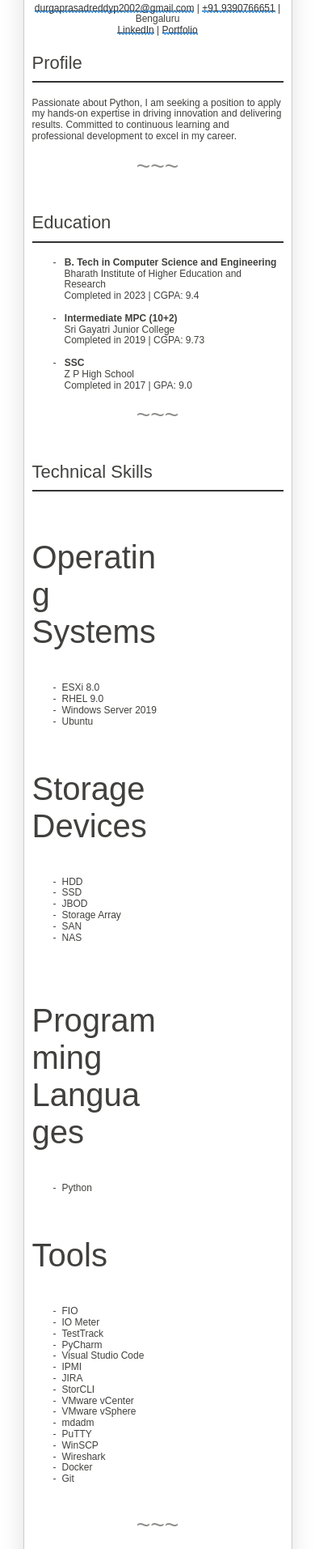
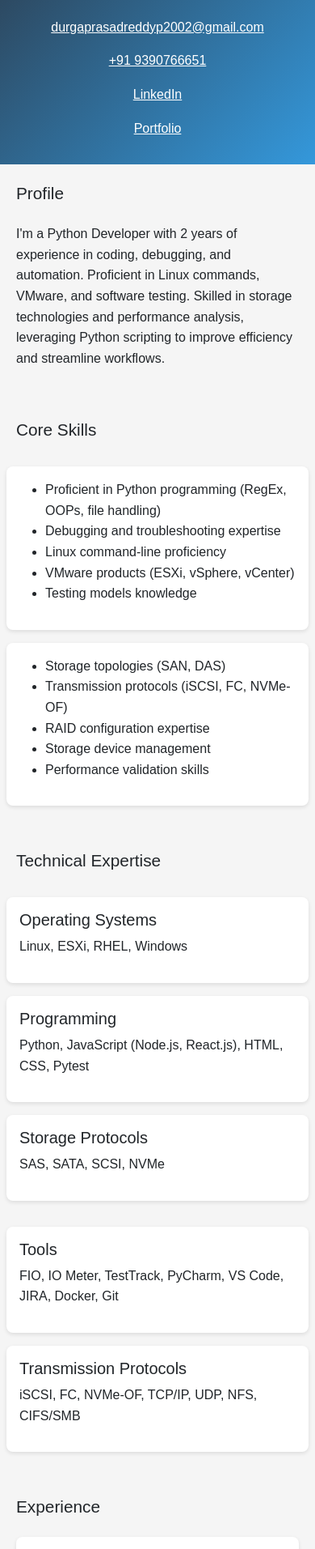
Before and after one commit to Durgareddyp/durga, a plain HTML site: page index.html in a window 390 px wide. Shown: the part 87-2000 px from the top of the page at 81% size. Drawn offline with nearby package versions, Linux system fonts and the light colour scheme; a web font is replaced by a local one.

Commit message:
Update index.html

```diff
--- a/index.html
+++ b/index.html
@@ -1,300 +1,213 @@
 <!DOCTYPE html>
 <html lang="en">
 <head>
-    <meta charset="UTF-8" />
-    <meta name="viewport" content="width=device-width, initial-scale=1.0" />
+    <meta charset="UTF-8">
+    <meta name="viewport" content="width=device-width, initial-scale=1.0">
     <title>P Durga Prasad Reddy - Portfolio</title>
-    <link
-      rel="stylesheet"
-      href="https://unpkg.com/papercss@1.9.2/dist/paper.min.css"
-    />
+    <!-- Bootstrap CSS -->
+    <link href="https://cdn.jsdelivr.net/npm/bootstrap@5.3.0/dist/css/bootstrap.min.css" rel="stylesheet">
+    <!-- Custom CSS -->
     <style>
         body {
-        padding: 20px;
+            font-family: 'Arial', sans-serif;
+            line-height: 1.6;
+            background-color: #f5f5f5;
+        }
+        .header-section {
+            background: linear-gradient(135deg, #2c3e50, #3498db);
+            color: white;
+            padding: 2rem 1rem;
         }
         .section {
-        margin-bottom: 40px;
+            padding: 2rem 1rem;
         }
-      .section h2 {
-        border-bottom: 2px solid #333;
-        padding-bottom: 10px;
+        .skill-card {
+            background: white;
+            padding: 1rem;
+            border-radius: 8px;
+            box-shadow: 0 2px 5px rgba(0,0,0,0.1);
+            margin: 0.5rem 0;
         }
-      .contact-info a {
-        color: #333;
-        text-decoration: none;
+        .experience-card {
+            background: white;
+            padding: 1.5rem;
+            border-radius: 8px;
+            box-shadow: 0 2px 5px rgba(0,0,0,0.1);
+            margin-bottom: 1rem;
         }
-      .contact-info a:hover {
-        text-decoration: underline;
-      }
-      footer {
-        text-align: center;
-        margin-top: 40px;
+        .contact-links a {
+            display: inline-block;
+            margin: 0.5rem;
         }
 
-      /* Responsive Design for Mobile Devices */
+        /* Mobile-specific styles */
         @media (max-width: 768px) {
-        body {
-          padding: 10px;
+            .header-section {
+                padding: 1.5rem 0.5rem;
             }
-        h1 {
-          font-size: 38px;
+            .header-section h1 {
+                font-size: 1.8rem;
             }
-        .paper.container {
-          padding: 10px;
+            .section {
+                padding: 1.5rem 0.5rem;
             }
-        .contact-info {
-          font-size: 14px;
+            h2 {
+                font-size: 1.5rem;
             }
-        .section h2 {
-          font-size: 24px;
+            .skill-card, .experience-card {
+                padding: 1rem;
             }
-        .section p,
-        .section ul {
-          font-size: 14px;
-        }
-        .row {
+            .contact-links {
+                display: flex;
                 flex-direction: column;
-        }
-        .col-6 {
-          width: 100%;
-        }
-        .card {
-          margin-bottom: 20px;
-        }
-        footer {
-          font-size: 14px;
+                align-items: center;
             }
         }
 
-      @media (max-width: 480px) {
-        h1 {
-          font-size: 28px;
+        @media (max-width: 576px) {
+            .header-section h1 {
+                font-size: 1.5rem;
             }
-        .contact-info {
-          font-size: 12px;
+            .header-section p {
+                font-size: 0.9rem;
             }
-        .section h2 {
-          font-size: 22px;
+            h2 {
+                font-size: 1.3rem;
             }
-        .section p,
-        .section ul {
-          font-size: 12px;
-        }
-        footer {
-          font-size: 12px;
+            .skill-card ul, .experience-card ul {
+                padding-left: Anyways20px;
             }
         }
     </style>
 </head>
 <body>
-    <div class="paper container">
-      <!-- Header Section -->
-      <header class="text-center">
+    <!-- Header -->
+    <header class="header-section">
+        <div class="container text-center">
             <h1>P Durga Prasad Reddy</h1>
-        <p class="contact-info">
-          <a href="mailto:durgaprasadreddyp2002@gmail.com"
-            >durgaprasadreddyp2002@gmail.com</a
-          >
-          | <a href="tel:+919390766651">+91 9390766651</a> | Bengaluru<br />
-          <a href="https://linkedin.com/in/durgaprasadreddyp" target="_blank"
-            >LinkedIn</a
-          >
-          |
-          <a href="https://durgareddyp.github.io/durga" target="_blank"
-            >Portfolio</a
-          >
-        </p>
+            <p>Python Developer | Storage Specialist</p>
+            <div class="contact-links mt-3">
+                <a href="mailto:durgaprasadreddyp2002@gmail.com" class="text-white">durgaprasadreddyp2002@gmail.com</a>
+                <a href="tel:+919390766651" class="text-white">+91 9390766651</a>
+                <a href="https://linkedin.com/in/durgaprasadreddyp" class="text-white" target="_blank">LinkedIn</a>
+                <a href="https://durgareddyp.github.io/durga" class="text-white" target="_blank">Portfolio</a>
+            </div>
+        </div>
     </header>
 
-      <!-- Profile Section -->
+    <!-- Main Content -->
+    <main class="container">
+        <!-- Profile -->
         <section class="section">
-        <h2>Profile</h2>
-        <p>
-          Passionate about Python, I am seeking a position to apply my hands-on
-          expertise in driving innovation and delivering results. Committed to
-          continuous learning and professional development to excel in my
-          career.
-        </p>
+            <h2 class="mb-4">Profile</h2>
+            <p>I'm a Python Developer with 2 years of experience in coding, debugging, and automation. Proficient in Linux commands, VMware, and software testing. Skilled in storage technologies and performance analysis, leveraging Python scripting to improve efficiency and streamline workflows.</p>
         </section>
 
-      <!-- Education Section -->
+        <!-- Core Skills -->
         <section class="section">
-        <h2>Education</h2>
+            <h2 class="mb-4">Core Skills</h2>
+            <div class="row">
+                <div class="col-12 col-md-6 skill-card">
                     <ul>
-          <li>
-            <strong>B. Tech in Computer Science and Engineering</strong><br />
-            Bharath Institute of Higher Education and Research<br />
-            Completed in 2023 | CGPA: 9.4
-          </li>
-          <br />
-          <li>
-            <strong>Intermediate MPC (10+2)</strong><br />
-            Sri Gayatri Junior College<br />
-            Completed in 2019 | CGPA: 9.73
-          </li>
-          <br />
-          <li>
-            <strong>SSC</strong><br />
-            Z P High School<br />
-            Completed in 2017 | GPA: 9.0
-          </li>
-        </ul>
-      </section>
-
-      <!-- Technical Skills Section -->
-      <section class="section">
-        <h2>Technical Skills</h2>
-        <div class="row">
-          <div class="col-6">
-            <h3>Operating Systems</h3>
-            <ul>
-              <li>ESXi 8.0</li>
-              <li>RHEL 9.0</li>
-              <li>Windows Server 2019</li>
-              <li>Ubuntu</li>
+                        <li>Proficient in Python programming (RegEx, OOPs, file handling)</li>
+                        <li>Debugging and troubleshooting expertise</li>
+                        <li>Linux command-line proficiency</li>
+                        <li>VMware products (ESXi, vSphere, vCenter)</li>
+                        <li>Testing models knowledge</li>
                     </ul>
                 </div>
-          <div class="col-6">
-            <h3>Storage Devices</h3>
+                <div class="col-12 col-md-6 skill-card">
                     <ul>
-              <li>HDD</li>
-              <li>SSD</li>
-              <li>JBOD</li>
-              <li>Storage Array</li>
-              <li>SAN</li>
-              <li>NAS</li>
-            </ul>
-          </div>
-        </div>
-        <div class="row">
-          <div class="col-6">
-            <h3>Programming Languages</h3>
-            <ul>
-              <li>Python</li>
-            </ul>
-          </div>
-          <div class="col-6">
-            <h3>Tools</h3>
-            <ul>
-              <li>FIO</li>
-              <li>IO Meter</li>
-              <li>TestTrack</li>
-              <li>PyCharm</li>
-              <li>Visual Studio Code</li>
-              <li>IPMI</li>
-              <li>JIRA</li>
-              <li>StorCLI</li>
-              <li>VMware vCenter</li>
-              <li>VMware vSphere</li>
-              <li>mdadm</li>
-              <li>PuTTY</li>
-              <li>WinSCP</li>
-              <li>Wireshark</li>
-              <li>Docker</li>
-              <li>Git</li>
+                        <li>Storage topologies (SAN, DAS)</li>
+                        <li>Transmission protocols (iSCSI, FC, NVMe-OF)</li>
+                        <li>RAID configuration expertise</li>
+                        <li>Storage device management</li>
+                        <li>Performance validation skills</li>
                     </ul>
                 </div>
             </div>
         </section>
 
-      <!-- Achievements Section -->
+        <!-- Technical Expertise -->
         <section class="section">
-        <h2>Achievements</h2>
-        <ul>
-          <li>
-            <strong>Academic Excellence</strong> - Achieved a CGPA of 9.4 in the
-            Computer Science and Engineering program.
-          </li>
-          <br />
-          <li>
-            <strong>Project Recognition</strong> - Developed a Land Registration
-            System using Blockchain as part of the final-year B.Tech project.
-            The project was awarded 'Best Project' by the faculty for its
-            innovation and practical impact.
-          </li>
-          <br />
-          <li>
-            <strong>Coding Proficiency</strong> - Demonstrated strong
-            problem-solving and programming skills by solving 50% of problems on
-            HackerRank.
-          </li>
-        </ul>
-      </section>
-
-      <!-- Experience Section -->
-      <section class="section">
-        <h2>Experience</h2>
-        <div class="card">
-          <div class="card-body">
-            <h3>Digitalu Technologies</h3>
-            <p><strong>Intern</strong> | 06/2024 - Present | Bengaluru</p>
-            <ul>
-              <li>
-                Manually tested storage features and prepared test bed
-                configurations.
-              </li>
-              <li>Installed and configured basic setups for test execution.</li>
-              <li>
-                Updated and installed firmware for drives and storage
-                enclosures.
-              </li>
-              <li>
-                Measured performance metrics (IOPS, Latency, Throughput) using
-                varying IO depths and block sizes.
-              </li>
-              <li>
-                Worked on storage features: Create Pools, Attach Volumes,
-                Snapshots, Clone, High Availability, ORCE, Patrol Read,
-                Consistency Check, Hot Swapping, Hot-Spares, Multi-Pathing, and
-                ORLM.
-              </li>
-              <li>
-                Validated test results, marked test cases as passed/failed, and
-                documented findings.
-              </li>
-              <li>
-                Raised and tracked bugs in JIRA, prioritizing and resolving
-                issues efficiently.
-              </li>
-            </ul>
+            <h2 class="mb-4">Technical Expertise</h2>
+            <div class="row">
+                <div class="col-12 col-md-4 skill-card">
+                    <h5>Operating Systems</h5>
+                    <p>Linux, ESXi, RHEL, Windows</p>
+                </div>
+                <div class="col-12 col-md-4 skill-card">
+                    <h5>Programming</h5>
+                    <p>Python, JavaScript (Node.js, React.js), HTML, CSS, Pytest</p>
+                </div>
+                <div class="col-12 col-md-4 skill-card">
+                    <h5>Storage Protocols</h5>
+                    <p>SAS, SATA, SCSI, NVMe</p>
                 </div>
             </div>
-        <div class="card">
-          <div class="card-body">
-            <h3>Linta Technologies</h3>
-            <p>
-              <strong>Software Trainee</strong> | 06/2023 - 05/2024 | Chennai
-            </p>
-            <ul>
-              <li>
-                Actively participated in training programs to learn software
-                development methodologies, tools, and technologies.
-              </li>
-              <li>
-                Gained hands-on experience in coding, debugging, and testing
-                under the guidance of senior developers.
-              </li>
-            </ul>
+            <div class="row mt-3">
+                <div class="col-12 col-md-6 skill-card">
+                    <h5>Tools</h5>
+                    <p>FIO, IO Meter, TestTrack, PyCharm, VS Code, JIRA, Docker, Git</p>
+                </div>
+                <div class="col-12 col-md-6 skill-card">
+                    <h5>Transmission Protocols</h5>
+                    <p>iSCSI, FC, NVMe-OF, TCP/IP, UDP, NFS, CIFS/SMB</p>
                 </div>
             </div>
         </section>
 
-      <!-- Soft Skills Section -->
+        <!-- Experience -->
         <section class="section">
-        <h2>Soft Skills</h2>
+            <h2 class="mb-4">Experience</h2>
+            <div class="experience-card">
+                <h4>Software Engineer - Custologix Solutions</h4>
+                <p><strong>Project:</strong> Lenovo ThinkSystem DS6200 Storage Array</p>
+                <p>Worked on validating hardware compatibility, firmware updates, RAID configurations, and system functionality. Ensured high availability and performance optimization.</p>
                 <ul>
-          <li>Problem-solving and critical thinking</li>
-          <li>Effective communication and teamwork</li>
-          <li>Adaptability and eagerness to learn new technologies</li>
-          <li>Strong organizational and time management skills</li>
-          <li>Attention to detail and troubleshooting ability</li>
-          <li>Leadership and collaboration in diverse teams</li>
-          <li>Analytical thinking and decision-making</li>
+                    <li>Validated drive compatibility (SAS, NL-SAS, SSDs)</li>
+                    <li>Performed firmware updates and stability testing</li>
+                    <li>Configured and tested RAID levels</li>
+                    <li>Automated test cases using Python and Pytest</li>
+                    <li>Implemented multipathing (MPIO) for redundancy</li>
                 </ul>
+            </div>
         </section>
+
+        <!-- Education -->
+        <section class="section">
+            <h2 class="mb-4">Education</h2>
+            <div class="experience-card">
+                <h4>B.Tech in Computer Science and Engineering</h4>
+                <p>Bharath Institute of Higher Education and Research</p>
+                <p>Completed in 2023 | CGPA: 9.4</p>
+                <h4>Intermediate MPC (10+2)</h4>
+                <p>Sri Gayatri Junior College</p>
+                <p>Completed in 2019 | CGPA: 9.73</p>
             </div>
-    <footer>
-      <p>&copy; 2025 P Durga Prasad Reddy. All Rights Reserved.</p>
+        </section>
+    </main>
+
+    <!-- Footer -->
+    <footer class="bg-dark text-white text-center py-3">
+        <div class="container">
+            <p>P Durga Prasad Reddy | Bengaluru</p>
+        </div>
     </footer>
+
+    <!-- Bootstrap JS -->
+    <script src="https://cdn.jsdelivr.net/npm/bootstrap@5.3.0/dist/js/bootstrap.bundle.min.js"></script>
+    <!-- Custom JS -->
+    <script>
+        // Add smooth scrolling for better mobile experience
+        document.querySelectorAll('a[href^="#"]').forEach(anchor => {
+            anchor.addEventListener('click', function (e) {
+                e.preventDefault();
+                document.querySelector(this.getAttribute('href')).scrollIntoView({
+                    behavior: 'smooth'
+                });
+            });
+        });
+    </script>
 </body>
 </html>
```
Lines whose indentation alone changed are shown as unchanged.
